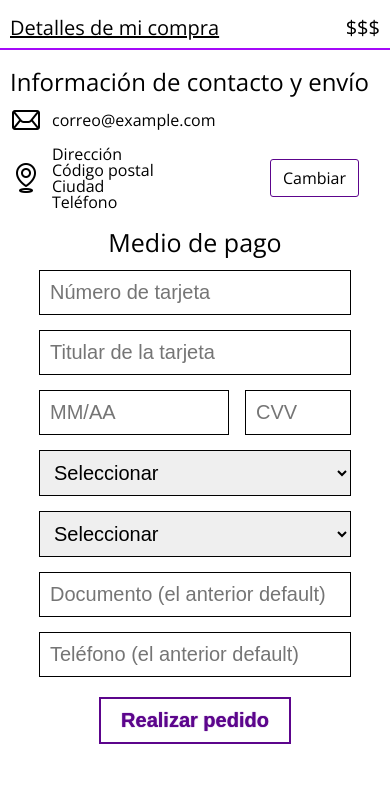
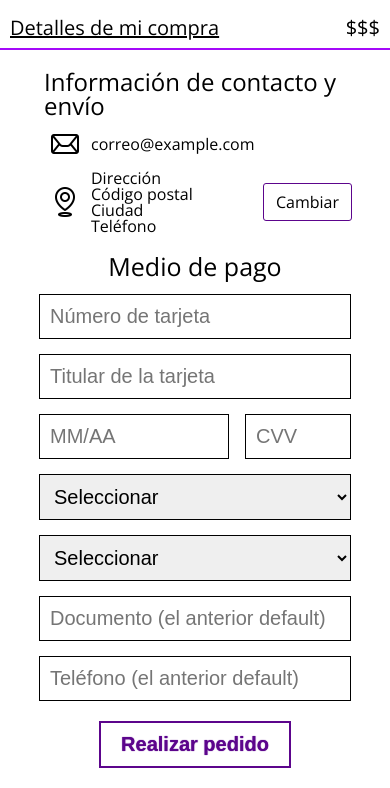
Before and after one commit to MatiasHerrneder/UNLu-PAW-Libreria, a PHP site: page /medioPago.html in a window 390 px wide. Shown: the part 82-870 px from the top of the page. Before the commit the page ends 826 px from the top, so only its background shows below. Run offline with PHP 8.4, Linux system fonts and the light colour scheme.

Commit message:
responsive

```diff
--- a/css/elements.css
+++ b/css/elements.css
@@ -82,6 +82,7 @@
     padding: 10px;
     font-size: 20px;
     border: 1px solid black;
+    max-width: 30rem;
 }
 
 .button-1 {
@@ -99,7 +100,7 @@
 
 .fieldset-checkout {
     margin-top: 10px;
-    width: 100vw;
+    width: 100%;
 }
 
 .form-checkout, .fieldset-checkout {
@@ -110,7 +111,8 @@
 
 .form-input-text {
     margin-top: 15px;
-    width: 80vw;
+    width: 80%;
+    max-width: 30rem;
 }
 
 .legend-checkout {
--- a/css/medioPago.css
+++ b/css/medioPago.css
@@ -9,7 +9,24 @@ main {
 }
 
 .contact-send {
+    display: flex;
+    flex-wrap: wrap;
     margin-top: 20px;
+    align-items: center;
+    flex-direction: column;
+}
+
+.contact-send > h2 {
+    width: 80%;
+    max-width: 30rem;
+}
+
+.contact-send > section {
+    display: flex;
+    justify-content: center;
+    flex-direction: column;
+    width: 80%;
+    max-width: 30rem;
 }
 
 .mail-icon, .location-icon {
@@ -40,7 +57,7 @@ main {
 
 .location-box a {
     margin-left: auto;
-    margin-right: 2rem;
+    margin-right: 0;
 }
 
 .contact-send h2 {
@@ -53,6 +70,7 @@ main {
     display: flex;
     gap: 1rem;
     width: 80vw;
+    max-width: 30rem;
 }
 
 .tarjeta-wrapper input {
```
Also changed, not shown: css/auth.css (+11 -17 lines).
